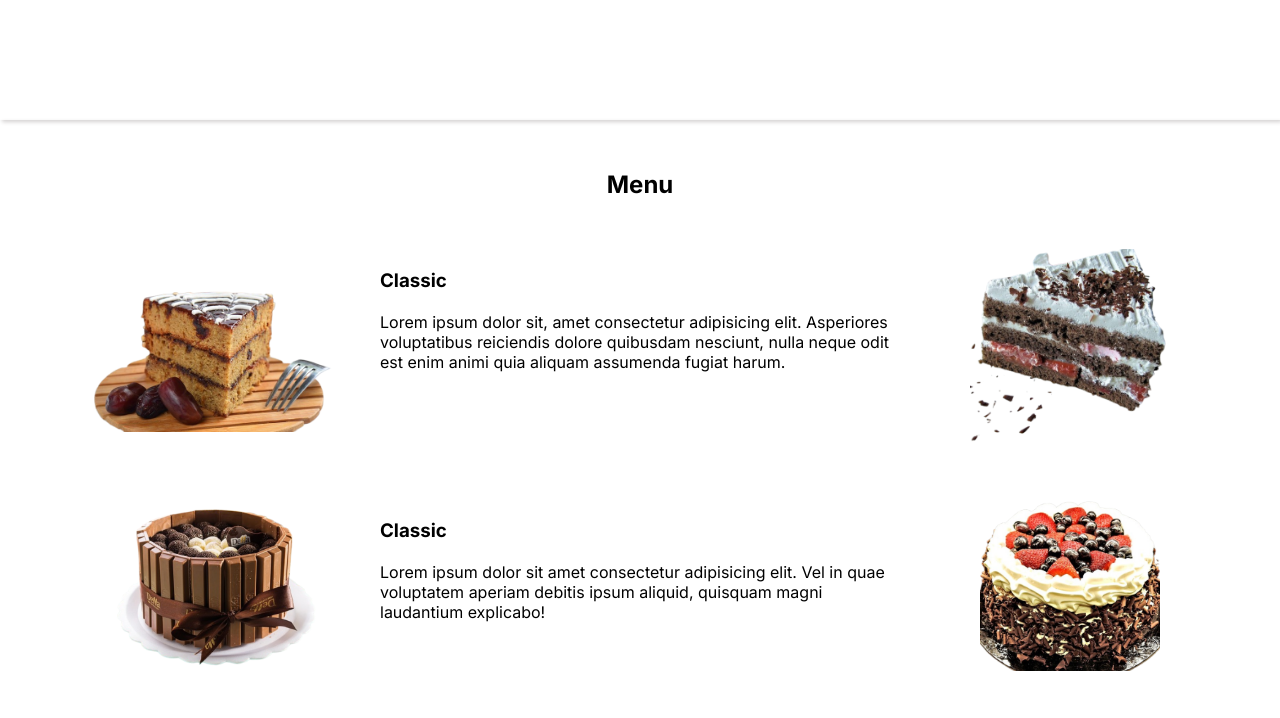
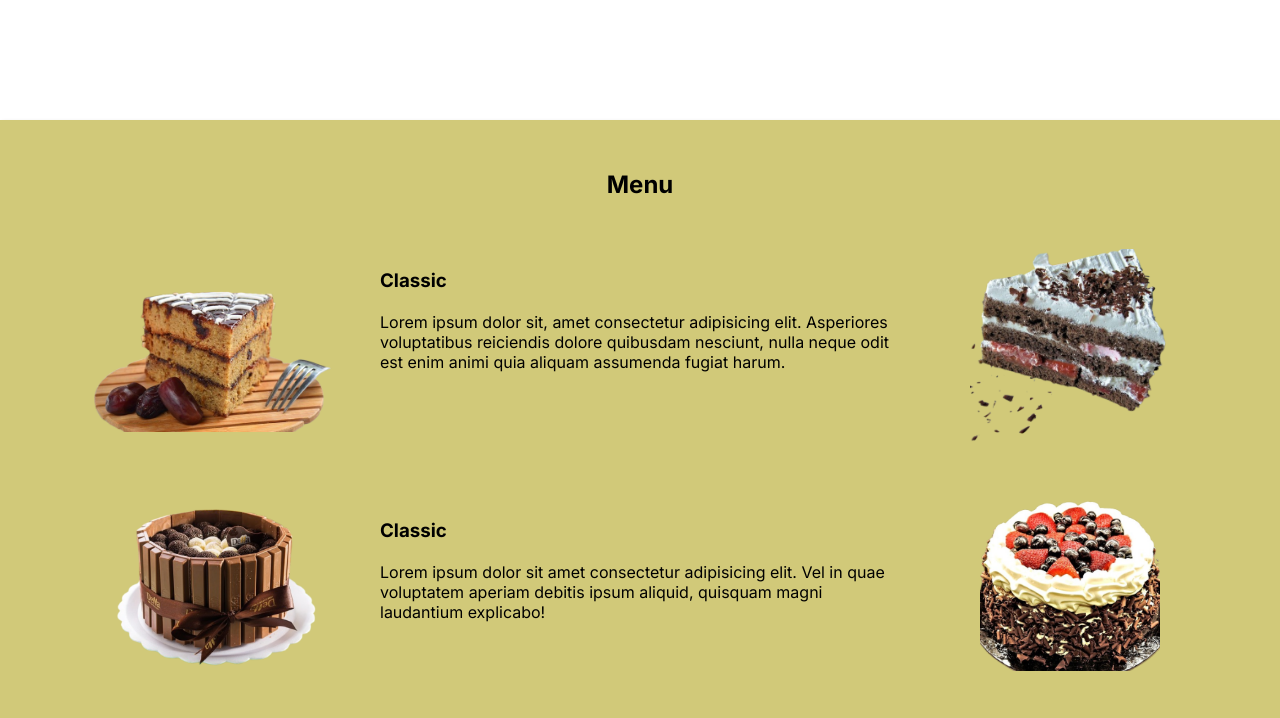
Before and after one commit to Thin-Htay/ygn_cake_shop, a plain HTML site: page index.html in a window 1280 px wide. Shown: the part 1240-1958 px from the top of the page. Drawn offline with Linux system fonts and the light colour scheme; a web font is replaced by a local one.

Commit message:
add bgColor in menu section

```diff
--- a/css/style.css
+++ b/css/style.css
@@ -100,7 +100,9 @@ nav {
 .menu {
   display: none;
 }
-
+#menu {
+  background-color: #d1c979;
+}
 /* sections */
 
 section {
```
